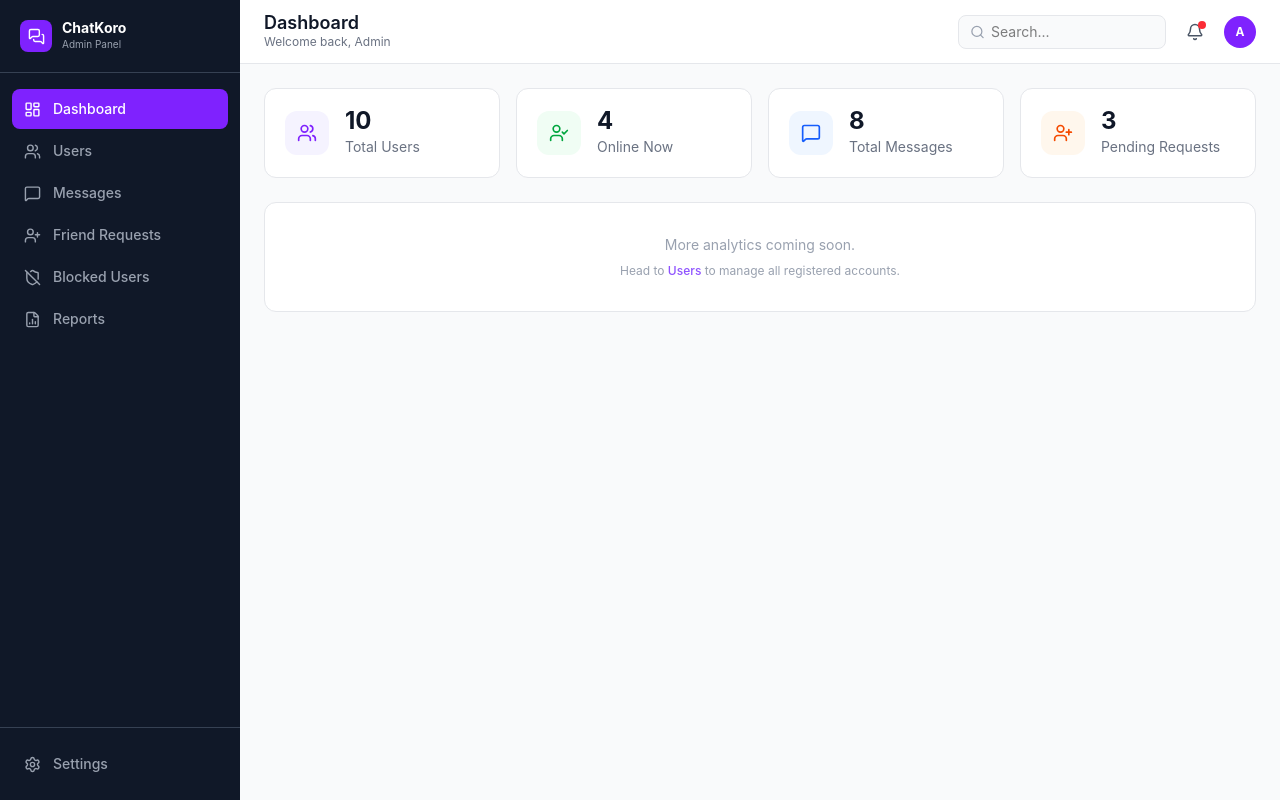
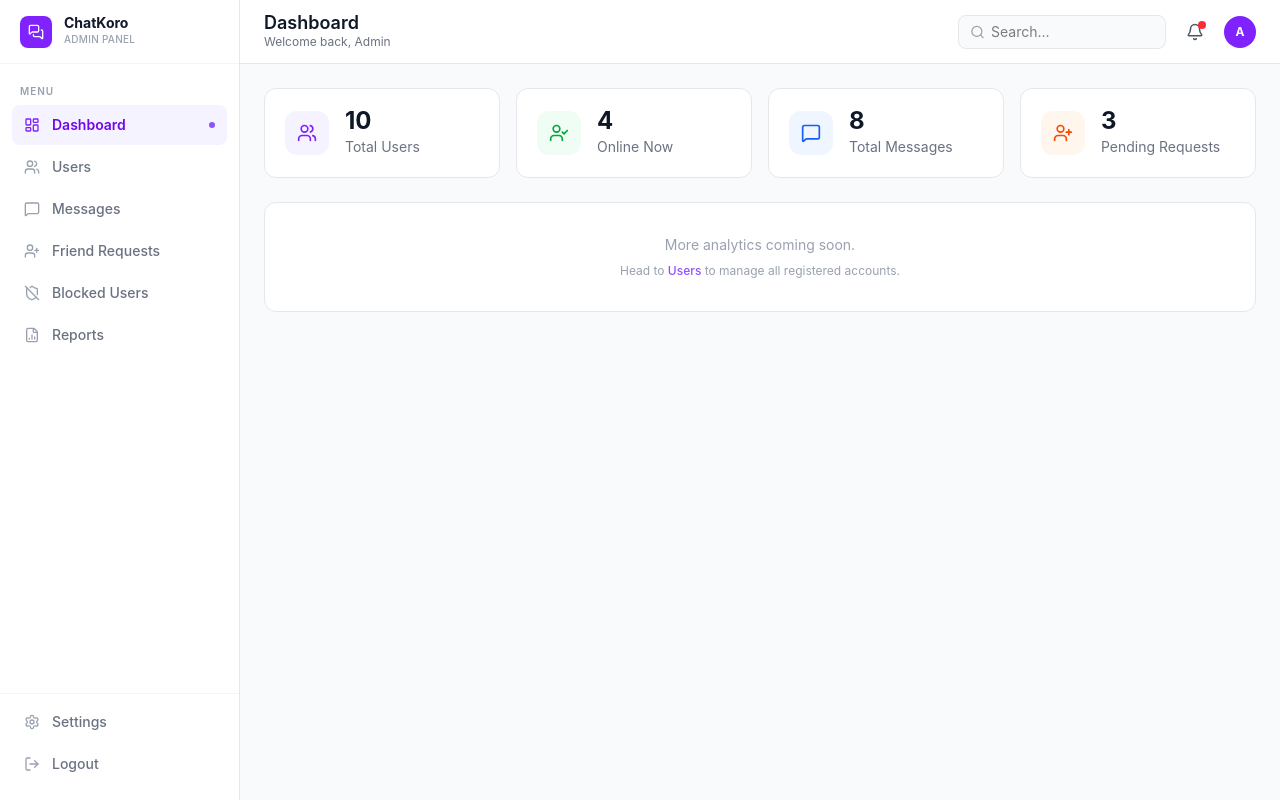
Before and after one commit to gtechgobinda/chatapp-admin, a React (Vite) app: page / in a window 1280 px wide. Built offline with nearby package versions, Linux system fonts and the light colour scheme.

Commit message:
Refactor Sidebar component for improved styling and navigation structure

```diff
--- a/src/components/layout/Sidebar.jsx
+++ b/src/components/layout/Sidebar.jsx
@@ -8,67 +8,88 @@ import {
   Settings,
   MessagesSquare,
   FileBarChart2,
+  LogOut,
 } from "lucide-react";
 
 const NAV = [
-  { to: "/",         icon: LayoutDashboard,  label: "Dashboard"       },
-  { to: "/users",    icon: Users,            label: "Users"           },
-  { to: "/messages", icon: MessageSquare,    label: "Messages"        },
-  { to: "/requests", icon: UserPlus,         label: "Friend Requests" },
-  { to: "/blocked",  icon: ShieldOff,        label: "Blocked Users"   },
-  { to: "/reports",  icon: FileBarChart2,    label: "Reports"         },
+  { to: "/",         icon: LayoutDashboard, label: "Dashboard"       },
+  { to: "/users",    icon: Users,           label: "Users"           },
+  { to: "/messages", icon: MessageSquare,   label: "Messages"        },
+  { to: "/requests", icon: UserPlus,        label: "Friend Requests" },
+  { to: "/blocked",  icon: ShieldOff,       label: "Blocked Users"   },
+  { to: "/reports",  icon: FileBarChart2,   label: "Reports"         },
 ];
 
 export default function Sidebar() {
   return (
-    <aside className="w-60 min-h-screen bg-gray-900 text-white flex flex-col shrink-0">
+    <aside className="w-60 min-h-screen bg-white border-r border-gray-200 flex flex-col shrink-0">
       {/* Logo */}
-      <div className="flex items-center gap-2.5 px-5 py-5 border-b border-gray-700">
-        <div className="w-8 h-8 rounded-lg bg-violet-600 flex items-center justify-center">
-          <MessagesSquare size={17} className="text-white" />
+      <div className="flex items-center gap-3 px-5 h-16 border-b border-gray-100">
+        <div className="w-8 h-8 rounded-lg bg-violet-600 flex items-center justify-center shrink-0">
+          <MessagesSquare size={16} className="text-white" />
         </div>
         <div>
-          <p className="text-sm font-bold leading-none text-white">ChatKoro</p>
-          <p className="text-[10px] text-gray-400 mt-0.5">Admin Panel</p>
+          <p className="text-sm font-bold leading-none text-gray-900">ChatKoro</p>
+          <p className="text-[10px] text-gray-400 mt-0.5 font-medium tracking-wide uppercase">Admin Panel</p>
         </div>
       </div>
 
+      {/* Nav label */}
+      <div className="px-5 pt-5 pb-1.5">
+        <p className="text-[10px] font-semibold text-gray-400 uppercase tracking-widest">Menu</p>
+      </div>
+
       {/* Nav */}
-      <nav className="flex-1 px-3 py-4 space-y-0.5">
+      <nav className="flex-1 px-3 space-y-0.5">
         {NAV.map(({ to, icon: Icon, label }) => (
           <NavLink
             key={to}
             to={to}
             end={to === "/"}
             className={({ isActive }) =>
-              `flex items-center gap-3 px-3 py-2.5 rounded-lg text-sm font-medium transition-colors ${
+              `flex items-center gap-3 px-3 py-2.5 rounded-lg text-sm font-medium transition-all ${
                 isActive
-                  ? "bg-violet-600 text-white"
-                  : "text-gray-400 hover:bg-gray-800 hover:text-white"
+                  ? "bg-violet-50 text-violet-700 font-semibold"
+                  : "text-gray-500 hover:bg-gray-50 hover:text-gray-800"
               }`
             }
           >
-            <Icon size={17} />
-            {label}
+            {({ isActive }) => (
+              <>
+                <Icon size={16} className={isActive ? "text-violet-600" : "text-gray-400"} />
+                {label}
+                {isActive && (
+                  <span className="ml-auto w-1.5 h-1.5 rounded-full bg-violet-500" />
+                )}
+              </>
+            )}
           </NavLink>
         ))}
       </nav>
 
       {/* Footer */}
-      <div className="px-3 py-4 border-t border-gray-700">
+      <div className="px-3 pb-4 pt-2 border-t border-gray-100 mt-4 space-y-0.5">
         <NavLink
           to="/settings"
           className={({ isActive }) =>
-            `flex items-center gap-3 px-3 py-2.5 rounded-lg text-sm font-medium transition-colors ${
+            `flex items-center gap-3 px-3 py-2.5 rounded-lg text-sm font-medium transition-all ${
               isActive
-                ? "bg-violet-600 text-white"
-                : "text-gray-400 hover:bg-gray-800 hover:text-white"
+                ? "bg-violet-50 text-violet-700 font-semibold"
+                : "text-gray-500 hover:bg-gray-50 hover:text-gray-800"
             }`
           }
         >
-          <Settings size={17} />
-          Settings
+          {({ isActive }) => (
+            <>
+              <Settings size={16} className={isActive ? "text-violet-600" : "text-gray-400"} />
+              Settings
+            </>
+          )}
         </NavLink>
+        <button className="w-full flex items-center gap-3 px-3 py-2.5 rounded-lg text-sm font-medium text-gray-500 hover:bg-red-50 hover:text-red-600 transition-all">
+          <LogOut size={16} className="text-gray-400" />
+          Logout
+        </button>
       </div>
     </aside>
   );
```
